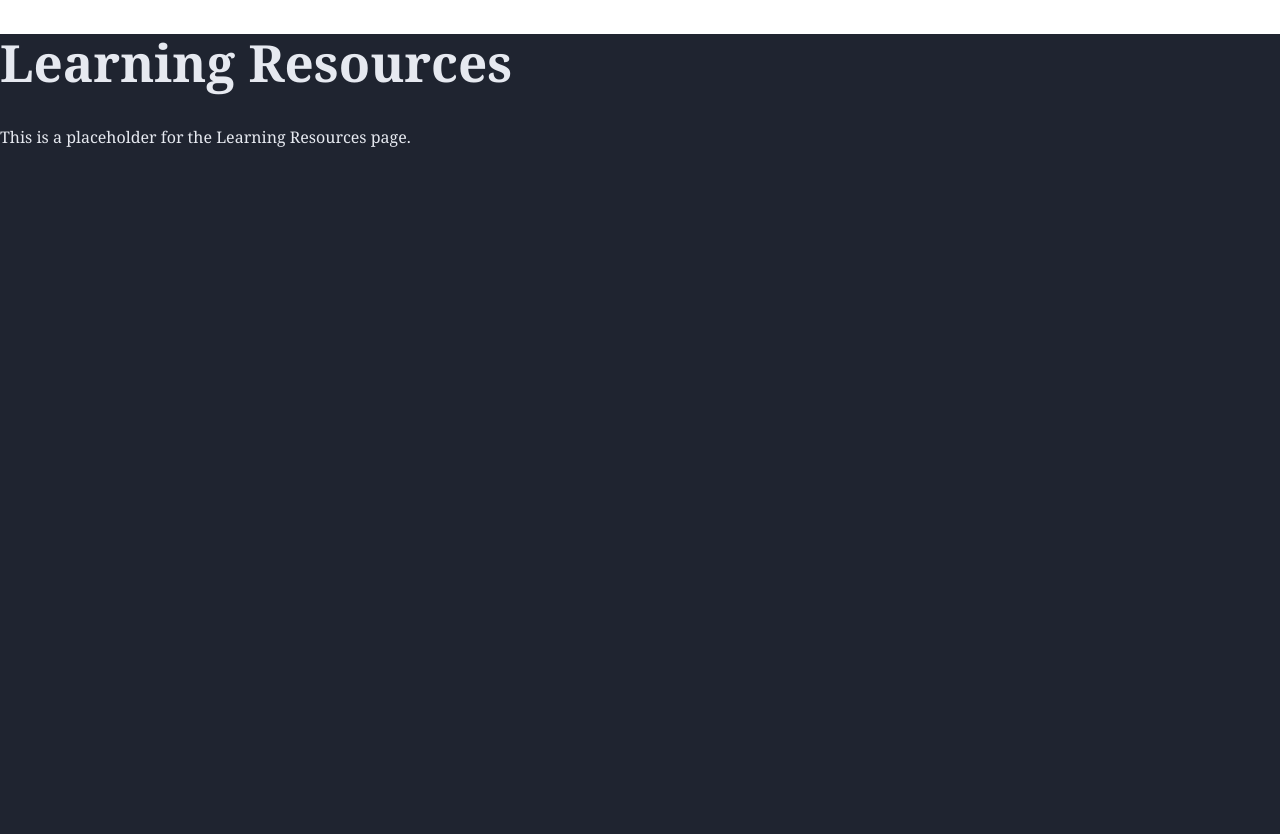
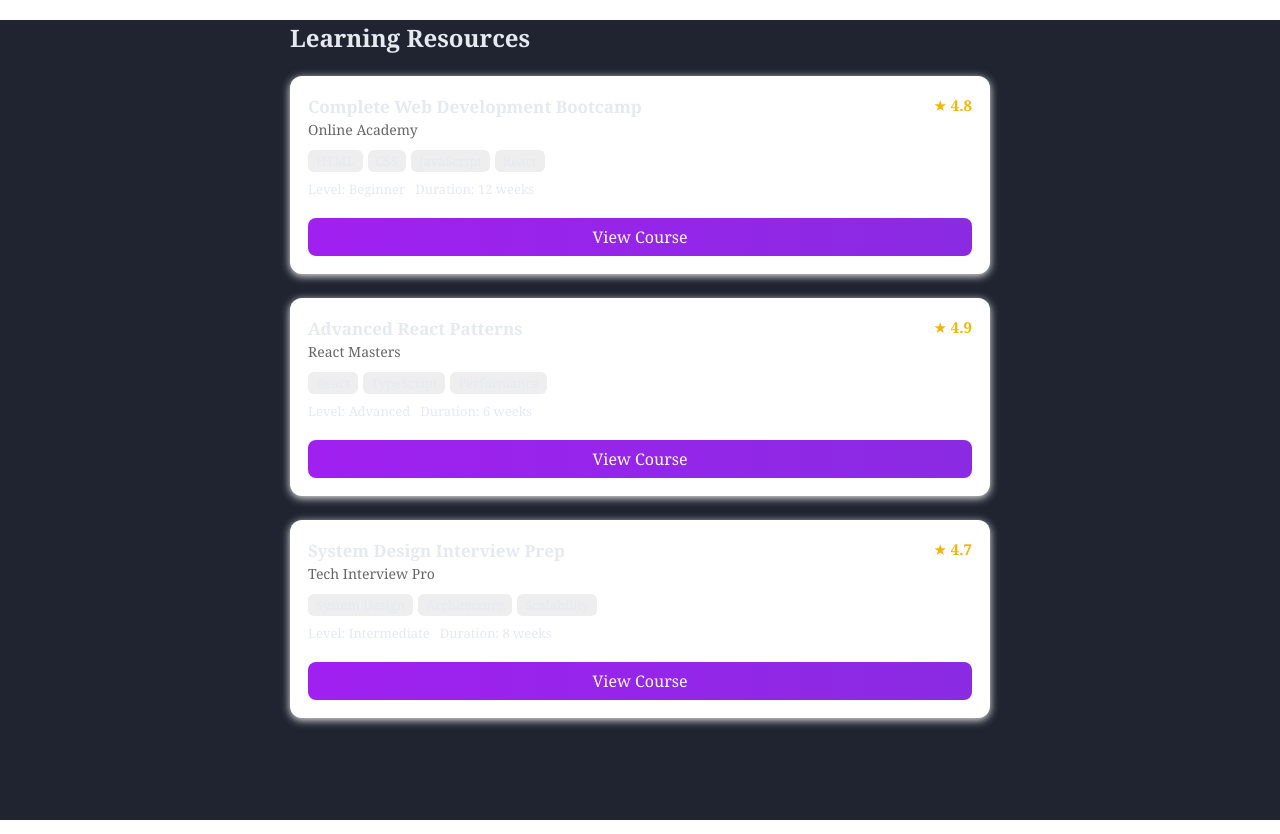
Before and after one commit to Shenukafdo2006/SDGP-AI-Interviewer, a React app in the folder frontend/: page / in a window 1280 px wide. Both pictures are taken after a click on the button "Learning Resources". Built offline with nearby package versions, Linux system fonts and the light colour scheme; the HTML template or start-up script is replaced by a standard one.

Commit message:
learning resources and skills improvement

```diff
--- a/frontend/src/LearningResources.jsx
+++ b/frontend/src/LearningResources.jsx
@@ -1,10 +1,75 @@
-import React from 'react';
 
-const LearningResources = () => (
-  <div className="learning-resources-page">
-    <h1>Learning Resources</h1>
-    <p>This is a placeholder for the Learning Resources page.</p>
-  </div>
-);
+import React, { useState } from 'react';
+
+const resources = [
+  {
+    id: 1,
+    title: 'Complete Web Development Bootcamp',
+    provider: 'Online Academy',
+    tags: ['HTML', 'CSS', 'JavaScript', 'React'],
+    level: 'Beginner',
+    duration: '12 weeks',
+    rating: 4.8,
+    link: 'https://example.com/web-bootcamp',
+  },
+  {
+    id: 2,
+    title: 'Advanced React Patterns',
+    provider: 'React Masters',
+    tags: ['React', 'TypeScript', 'Performance'],
+    level: 'Advanced',
+    duration: '6 weeks',
+    rating: 4.9,
+    link: 'https://example.com/react-patterns',
+  },
+  {
+    id: 3,
+    title: 'System Design Interview Prep',
+    provider: 'Tech Interview Pro',
+    tags: ['System Design', 'Architecture', 'Scalability'],
+    level: 'Intermediate',
+    duration: '8 weeks',
+    rating: 4.7,
+    link: 'https://example.com/system-design',
+  },
+];
+
+const LearningResources = () => {
+  const [selected, setSelected] = useState(null);
+
+  if (selected) {
+    return (
+      <div className="learning-resources-page" style={{ maxWidth: 700, margin: '0 auto' }}>
+        <button style={{ marginBottom: 20 }} onClick={() => setSelected(null)}>Back to Resources</button>
+        <h2>{selected.title}</h2>
+        <div style={{ marginBottom: 10 }}>Provider: <b>{selected.provider}</b></div>
+        <div style={{ marginBottom: 10 }}>Tags: {selected.tags.map(tag => <span key={tag} style={{ background: '#eee', borderRadius: 6, padding: '2px 8px', marginRight: 5 }}>{tag}</span>)}</div>
+        <div style={{ marginBottom: 10 }}>Level: {selected.level} | Duration: {selected.duration}</div>
+        <div style={{ marginBottom: 10 }}>Rating: <span style={{ color: '#f5b400', fontWeight: 'bold' }}>{selected.rating} ★</span></div>
+        <a href={selected.link} target="_blank" rel="noopener noreferrer">
+          <button style={{ background: 'linear-gradient(90deg,#a020f0,#8a2be2)', color: '#fff', border: 'none', borderRadius: 8, padding: '8px 24px', fontSize: 16 }}>View Course</button>
+        </a>
+      </div>
+    );
+  }
+
+  return (
+    <div className="learning-resources-page" style={{ maxWidth: 700, margin: '0 auto' }}>
+      <h2>Learning Resources</h2>
+      {resources.map(resource => (
+        <div key={resource.id} style={{ background: '#fff', borderRadius: 12, boxShadow: '0 2px 8px #eee', marginBottom: 24, padding: 18, position: 'relative' }}>
+          <div style={{ fontWeight: 'bold', fontSize: 17 }}>{resource.title}</div>
+          <div style={{ color: '#666', fontSize: 14 }}>{resource.provider}</div>
+          <div style={{ margin: '8px 0' }}>{resource.tags.map(tag => <span key={tag} style={{ background: '#eee', borderRadius: 6, padding: '2px 8px', marginRight: 5, fontSize: 13 }}>{tag}</span>)}</div>
+          <div style={{ fontSize: 13, marginBottom: 6 }}>Level: {resource.level} &nbsp; Duration: {resource.duration}</div>
+          <div style={{ position: 'absolute', top: 18, right: 18, color: '#f5b400', fontWeight: 'bold', fontSize: 15 }}>★ {resource.rating}</div>
+          <button style={{ width: '100%', background: 'linear-gradient(90deg,#a020f0,#8a2be2)', color: '#fff', border: 'none', borderRadius: 8, padding: '8px 0', fontSize: 16, marginTop: 12 }} onClick={() => setSelected(resource)}>
+            View Course
+          </button>
+        </div>
+      ))}
+    </div>
+  );
+};
 
 export default LearningResources;
--- a/frontend/src/SkillImprovement.jsx
+++ b/frontend/src/SkillImprovement.jsx
@@ -1,10 +1,78 @@
-import React from 'react';
 
-const SkillImprovement = () => (
-  <div className="skill-improvement-page">
-    <h1>Skill Improvement</h1>
-    <p>This is a placeholder for the Skill Improvement page.</p>
-  </div>
-);
+import React, { useState } from 'react';
+
+const skills = [
+  { name: 'React', level: 'Intermediate', progress: 75, target: 90, next: 'Master React Hooks' },
+  { name: 'TypeScript', level: 'Beginner', progress: 60, target: 85, next: 'Advanced Type Patterns' },
+  { name: 'System Design', level: 'Beginner', progress: 40, target: 80, next: 'Scalability Fundamentals' },
+  { name: 'Algorithm & DS', level: 'Intermediate', progress: 55, target: 90, next: 'Dynamic Programming' },
+];
+
+const weeklyGoals = [
+  { category: 'Coding', goal: 'Complete 5 LeetCode problems', current: 3, total: 5 },
+  { category: 'Learning', goal: 'Read 2 technical articles', current: 2, total: 2 },
+  { category: 'Interview', goal: 'Practice 1 mock interview', current: 0, total: 1 },
+  { category: 'Project', goal: 'Build a side project feature', current: 1, total: 1 },
+];
+
+const recommendations = [
+  { title: 'Practice System Design', desc: 'Critical skill gap for senior roles', action: 'Take "System Design Course"', level: 'High' },
+  { title: 'Improve Algorithm Skills', desc: 'Below target for FAANG interviews', action: 'Solve 2 problems daily', level: 'Medium' },
+  { title: 'Learn Cloud Technologies', desc: 'High demand in job market', action: 'Start AWS Fundamentals', level: 'Medium' },
+];
+
+const SkillImprovement = () => {
+  const [goalProgress, setGoalProgress] = useState(weeklyGoals);
+
+  // Handler to simulate progress update
+  const handleGoalClick = (idx) => {
+    setGoalProgress(goalProgress.map((g, i) => i === idx && g.current < g.total ? { ...g, current: g.current + 1 } : g));
+  };
+
+  return (
+    <div className="skill-improvement-page" style={{ display: 'flex', gap: '2rem', flexWrap: 'wrap' }}>
+      <div style={{ flex: 2, minWidth: 350 }}>
+        <h2>Skill Progress</h2>
+        {skills.map((skill, idx) => (
+          <div key={idx} style={{ marginBottom: 20 }}>
+            <div style={{ fontWeight: 'bold' }}>{skill.name} <span style={{ fontWeight: 'normal', fontSize: 14 }}>({skill.level})</span></div>
+            <div style={{ background: '#eee', borderRadius: 8, height: 12, margin: '6px 0', position: 'relative' }}>
+              <div style={{ width: `${skill.progress}%`, background: '#4b0082', height: '100%', borderRadius: 8 }}></div>
+              <span style={{ position: 'absolute', right: 8, top: -18, fontSize: 12 }}>{skill.progress}%</span>
+            </div>
+            <div style={{ fontSize: 12, color: '#555' }}>Next: {skill.next} <span style={{ float: 'right' }}>Target: {skill.target}%</span></div>
+          </div>
+        ))}
+      </div>
+      <div style={{ flex: 1, minWidth: 250 }}>
+        <h2>Weekly Goals</h2>
+        {goalProgress.map((goal, idx) => (
+          <div key={idx} style={{ marginBottom: 16 }}>
+            <div style={{ fontWeight: 'bold' }}>{goal.category}</div>
+            <div style={{ fontSize: 13 }}>{goal.goal}</div>
+            <div style={{ background: '#eee', borderRadius: 8, height: 8, margin: '6px 0', position: 'relative' }}>
+              <div style={{ width: `${(goal.current / goal.total) * 100}%`, background: '#000', height: '100%', borderRadius: 8 }}></div>
+            </div>
+            <div style={{ fontSize: 12 }}>{goal.current}/{goal.total}
+              <button style={{ marginLeft: 10, fontSize: 11, padding: '2px 8px' }} onClick={() => handleGoalClick(idx)} disabled={goal.current >= goal.total}>Mark as done</button>
+            </div>
+          </div>
+        ))}
+      </div>
+      <div style={{ flexBasis: '100%', marginTop: 30 }}>
+        <h2>Personalized Recommendations</h2>
+        <div style={{ display: 'flex', gap: 20, flexWrap: 'wrap' }}>
+          {recommendations.map((rec, idx) => (
+            <div key={idx} style={{ background: '#f8f0ff', borderRadius: 10, padding: 16, minWidth: 220, boxShadow: '0 2px 8px #eee' }}>
+              <div style={{ fontWeight: 'bold', fontSize: 15 }}>{rec.title} <span style={{ fontSize: 11, color: '#888', marginLeft: 8 }}>{rec.level}</span></div>
+              <div style={{ fontSize: 13, margin: '6px 0' }}>{rec.desc}</div>
+              <button style={{ background: '#4b0082', color: '#fff', border: 'none', borderRadius: 6, padding: '4px 12px', fontSize: 13 }}>{rec.action}</button>
+            </div>
+          ))}
+        </div>
+      </div>
+    </div>
+  );
+};
 
 export default SkillImprovement;
```
